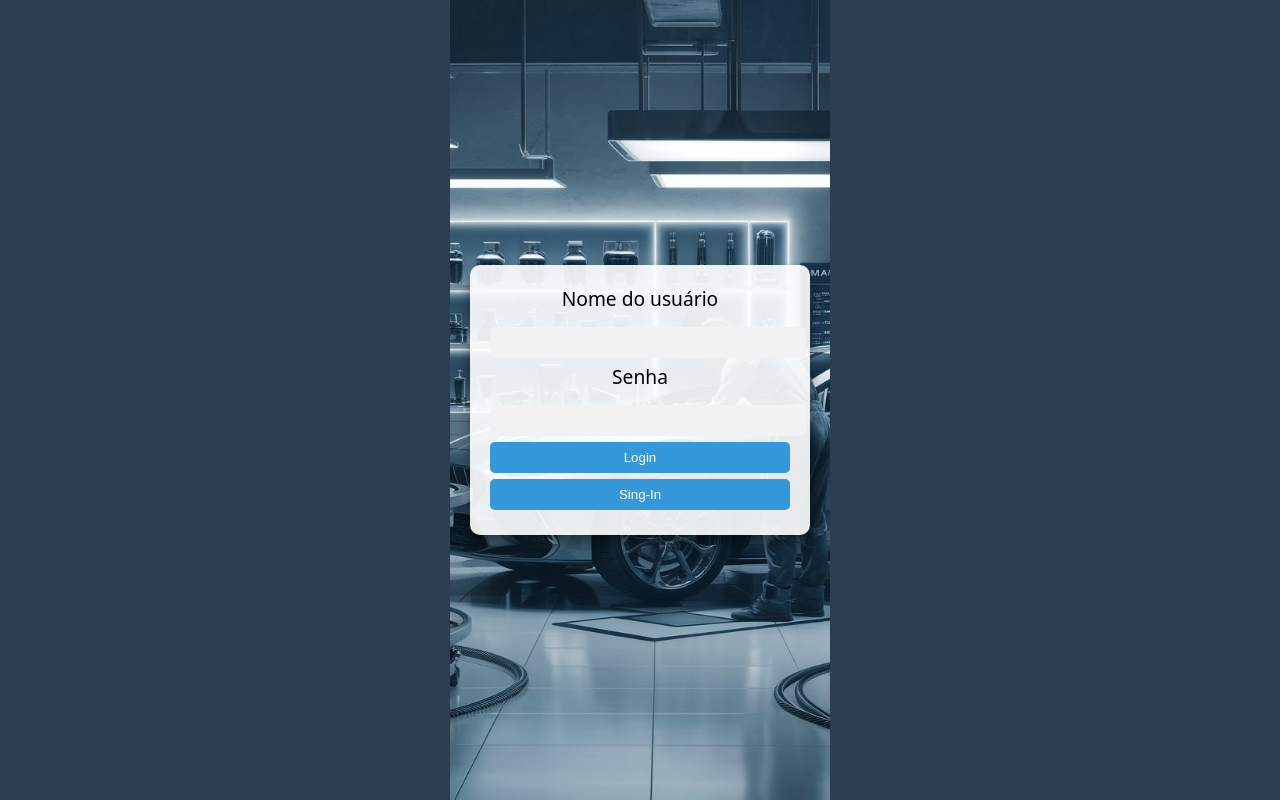
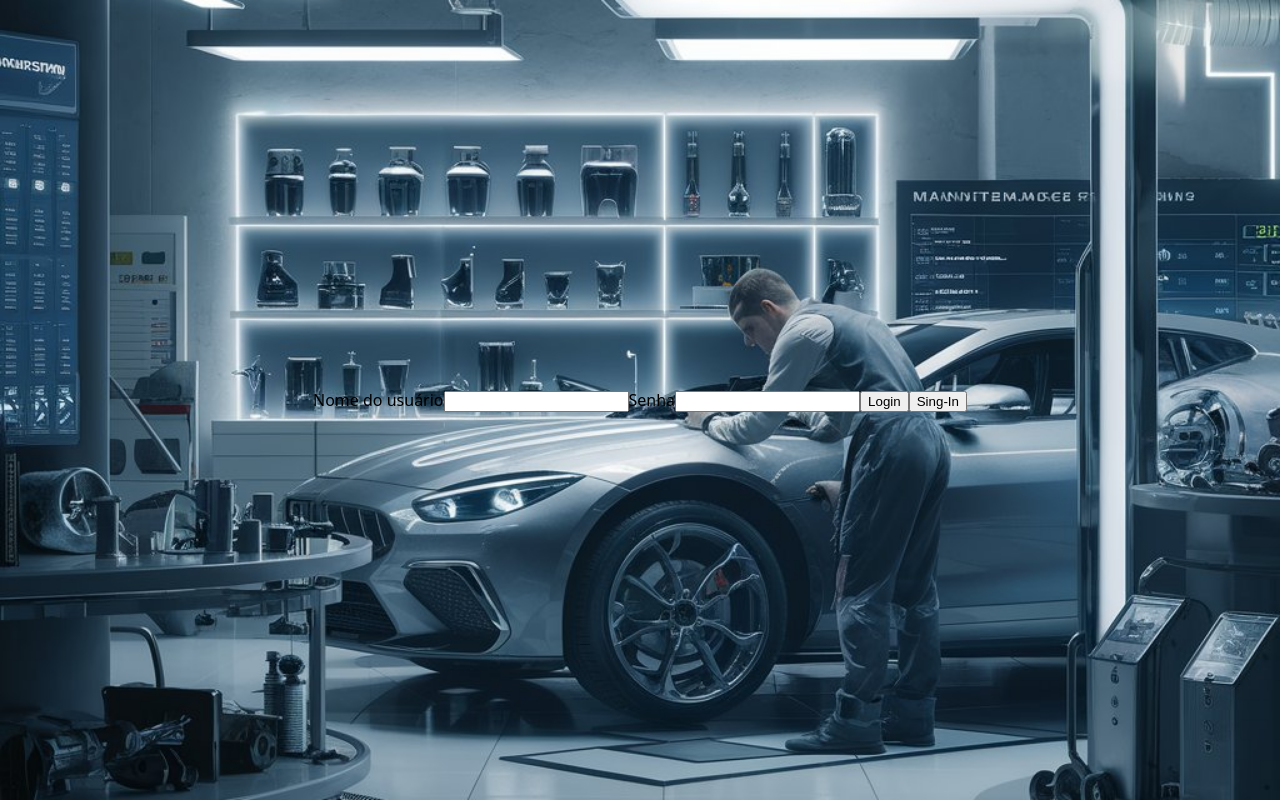
Before and after one commit to GustavoMSantoss/tarefa2, a plain HTML site: page front-game/login.html in a window 1280 px wide. Drawn offline with nearby package versions, Linux system fonts and the light colour scheme.

Commit message:
Update login.css

```diff
--- a/front-game/login.css
+++ b/front-game/login.css
@@ -1,21 +1,7 @@
-body, html {
-    margin: 0;
-    padding: 0;
-    height: 100%;
-    display: flex;
-    justify-content: center;
-    align-items: center;
-    font-family: system-ui, -apple-system, BlinkMacSystemFont, 'Segoe UI', Roboto, Oxygen, Ubuntu, Cantarell, 'Open Sans', 'Helvetica Neue', sans-serif;
-    background-color: #2c3e50; /* Cor de fundo preto */
-    color: #000000; /* Cor do texto preto */
-
-    background-size: cover; /* Ajuste para cobrir toda a tela */
-    background-position: center;
-}
 body {
     margin: 0;
     padding: 0;
-    height: 100%;
+    height: 100vh; /* Altura 100% da viewport */
     display: flex;
     justify-content: center;
     align-items: center;
@@ -26,89 +12,3 @@ body {
     background-size: cover; /* Ajuste para cobrir toda a tela */
     background-position: center;
 }
-
-
-#app {
-    display: flex;
-    justify-content: center;
-    align-items: center;
-    height: 100%;
-    width: 100%;
-}
-
-.login-form {
-    background: rgba(255, 255, 255, 0.9); /* Fundo branco com transparência */
-    box-shadow: 0 8px 16px rgba(0, 0, 0, 0.3), 0 6px 12px rgba(0, 0, 0, 0.22);
-    width: 80%;
-    max-width: 400px;
-    font-size: larger;
-    padding: 20px;
-    border-radius: 10px;
-    margin: 20px; /* Espaçamento adicional para destacar a div */
-}
-
-.login-form input {
-    width: 100%;
-    border: none;
-    outline: none;
-    background-color: #f2f2f2;
-    padding: 8px;
-    border-radius: 5px;
-    margin: 5px 0;
-    color: #000000; /* Cor do texto preto */
-}
-
-.login-form label {
-    display: block;
-    width: 100%;
-    margin-bottom: 10px;
-    text-align: center;
-    color: #000000; /* Cor do texto preto */
-}
-
-.login-form button {
-    width: 100%;
-    padding: 8px;
-    border: none;
-    outline: none;
-    background-color: #3498db; /* Cor de fundo do botão azul */
-    color: #ffffff; /* Cor do texto branco */
-    border-radius: 5px;
-    cursor: pointer;
-    margin-bottom: 5px;
-    transition: background-color 0.3s;
-}
-
-.login-form button:hover {
-    background-color: #2980b9; /* Cor de fundo do botão azul mais escuro no hover */
-}
-
-.login-form button:active {
-    background-color: #2c3e50; /* Cor de fundo do botão azul mais escuro no clique */
-    transform: translateY(3px);
-}
-
-.mensagem-validacao {
-    display: none;
-    justify-content: center;
-    margin-top: 10px;
-    color: #ffffff; /* Cor do texto branco */
-}
-
-.formulario {
-    display: none;
-    justify-content: center;
-    text-align: center;
-    color: #000000; /* Cor do texto preto */
-}
-
-.mensagem-cadastro {
-    display: none;
-    justify-content: center;
-    color: #000000; /* Cor do texto preto */
-}
-
-.mensagem-cadastro.mostrar {
-    display: flex;
-    color: #000000; /* Cor do texto preto */
-}
```
